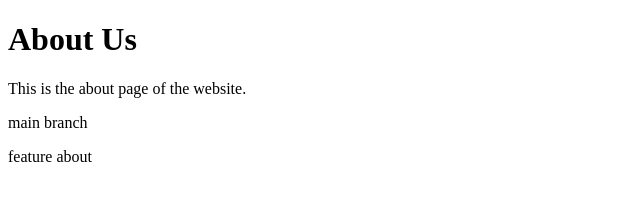
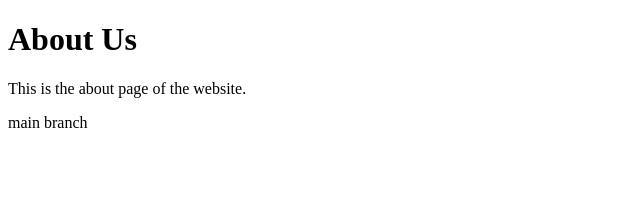
Before and after one commit to Shamyukth/gitassign, a plain HTML site: page about.html in a window 1280 px wide. Shown: the whole page, without its empty margins (0-640 px from the left). Drawn offline with Linux system fonts and the light colour scheme.

Commit message:
recently updated

```diff
--- a/about.html
+++ b/about.html
@@ -7,6 +7,5 @@
     <h1>About Us</h1>
     <p>This is the about page of the website.</p>
     <p>main branch</p>
-    <p>feature about</p>
 </body>
 </html>
```
